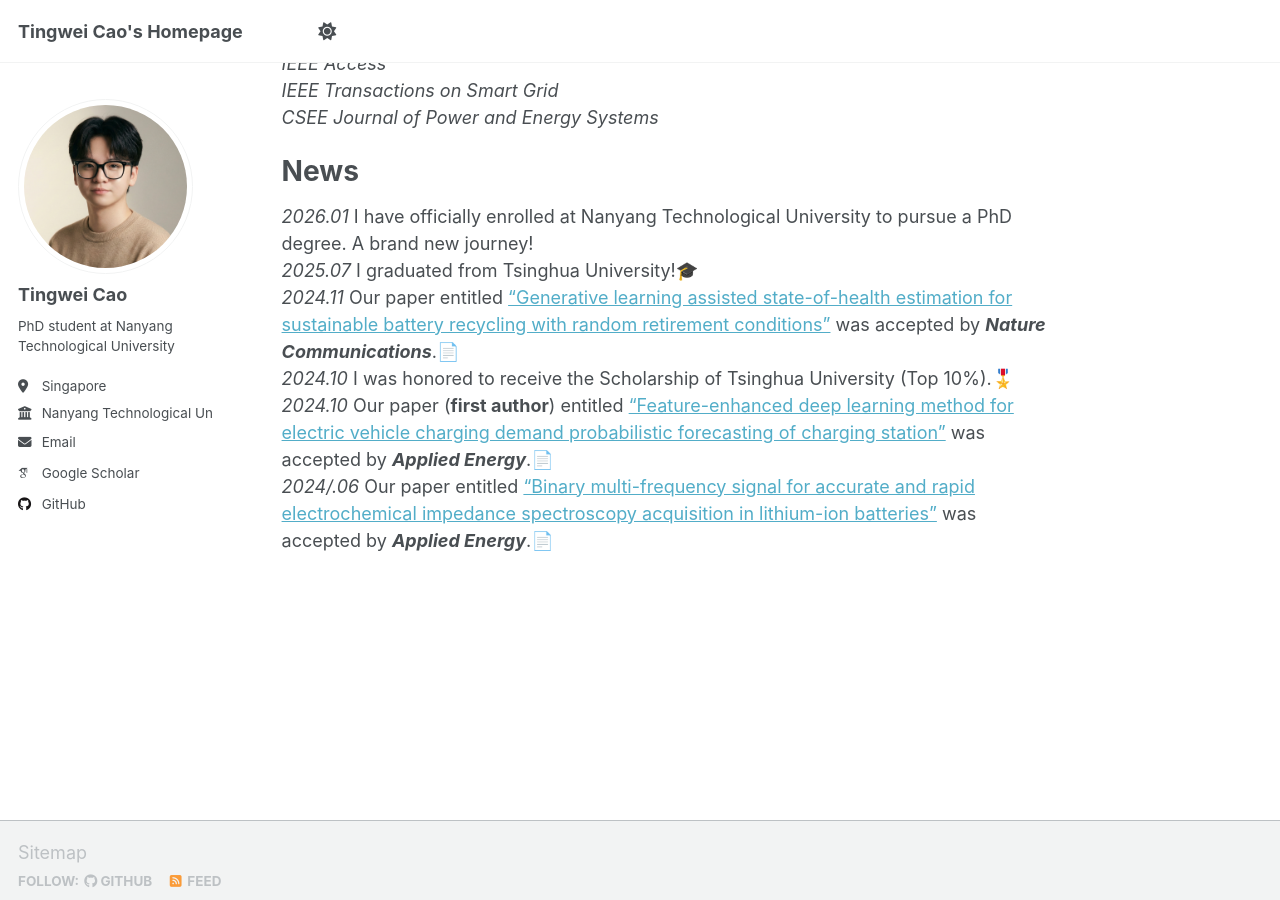
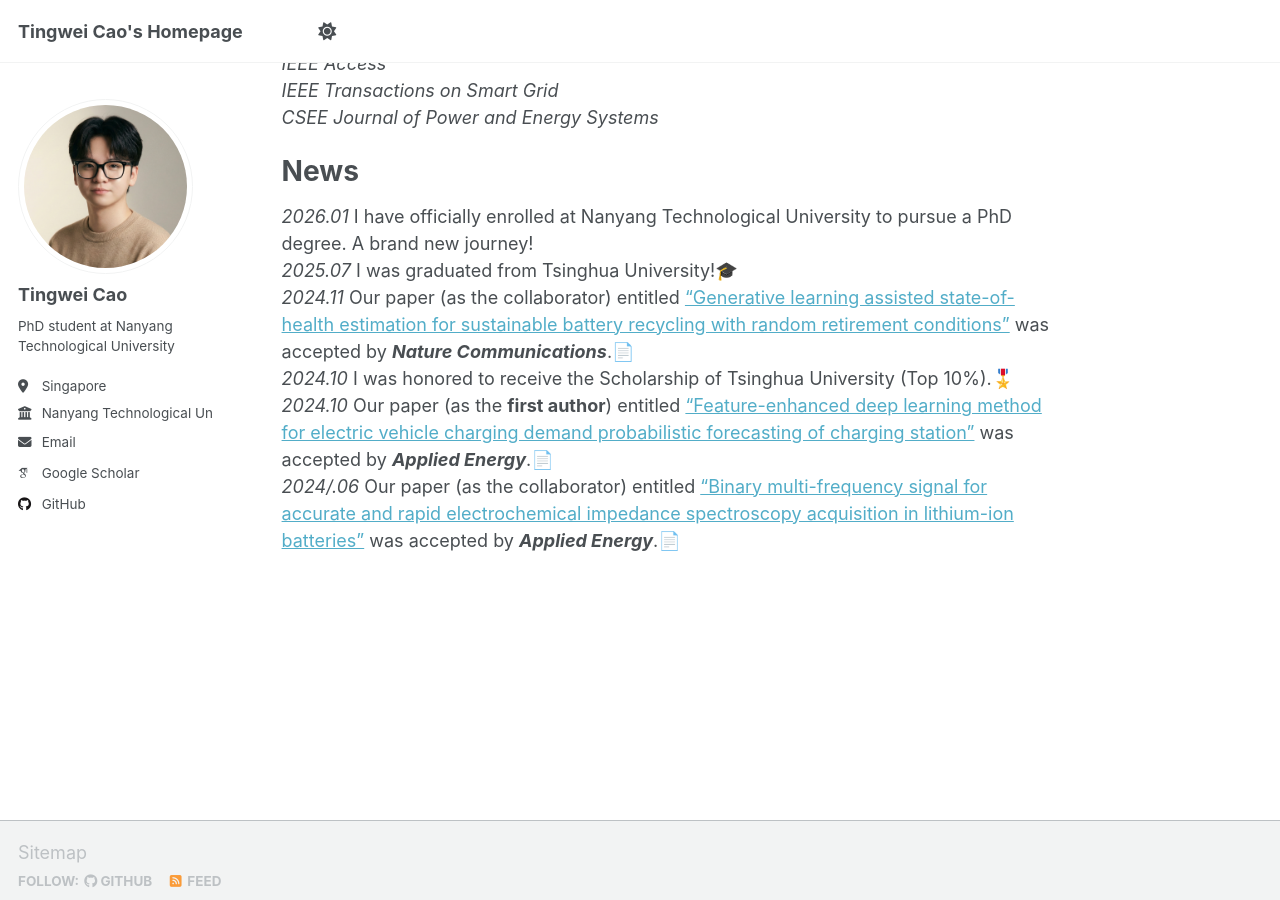
Before and after one commit to tingweicao/tingweicao.github.io, a Jekyll site: the page built from _pages/about.md, in a window 1280 px wide and 900 px high, scrolled down 1077 px. Built offline with Jekyll 4.4.1, drawn with Linux system fonts in a browser that asks for light colours; some web fonts are replaced; a script that is not in the unit is left out.

Commit message:
Update about.md

```diff
--- a/_pages/about.md
+++ b/_pages/about.md
@@ -34,8 +34,8 @@ _CSEE Journal of Power and Energy Systems_
 News
 ======
 _2026.01_ I have officially enrolled at Nanyang Technological University to pursue a PhD degree. A brand new journey!
-_2025.07_ I graduated from Tsinghua University!🎓
-_2024.11_ Our paper entitled ["Generative learning assisted state-of-health estimation for sustainable battery recycling with random retirement conditions"](https://www.nature.com/articles/s41467-024-54454-0) was accepted by ***Nature Communications***.📄
+_2025.07_ I was graduated from Tsinghua University!🎓
+_2024.11_ Our paper (as the collaborator) entitled ["Generative learning assisted state-of-health estimation for sustainable battery recycling with random retirement conditions"](https://www.nature.com/articles/s41467-024-54454-0) was accepted by ***Nature Communications***.📄
 _2024.10_ I was honored to receive the Scholarship of Tsinghua University (Top 10%).🎖️
-_2024.10_ Our paper (**first author**) entitled ["Feature-enhanced deep learning method for electric vehicle charging demand probabilistic forecasting of charging station"](https://www.sciencedirect.com/science/article/abs/pii/S0306261924011346) was accepted by ***Applied Energy***.📄
-_2024/.06_ Our paper entitled ["Binary multi-frequency signal for accurate and rapid electrochemical impedance spectroscopy acquisition in lithium-ion batteries"](https://www.sciencedirect.com/science/article/abs/pii/S0306261924006044) was accepted by ***Applied Energy***.📄
+_2024.10_ Our paper (as the **first author**) entitled ["Feature-enhanced deep learning method for electric vehicle charging demand probabilistic forecasting of charging station"](https://www.sciencedirect.com/science/article/abs/pii/S0306261924011346) was accepted by ***Applied Energy***.📄
+_2024/.06_ Our paper (as the collaborator) entitled ["Binary multi-frequency signal for accurate and rapid electrochemical impedance spectroscopy acquisition in lithium-ion batteries"](https://www.sciencedirect.com/science/article/abs/pii/S0306261924006044) was accepted by ***Applied Energy***.📄
```
